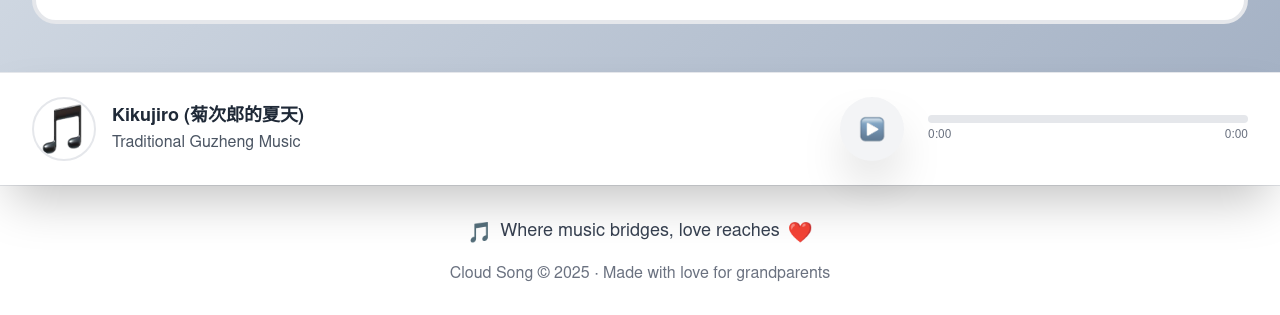
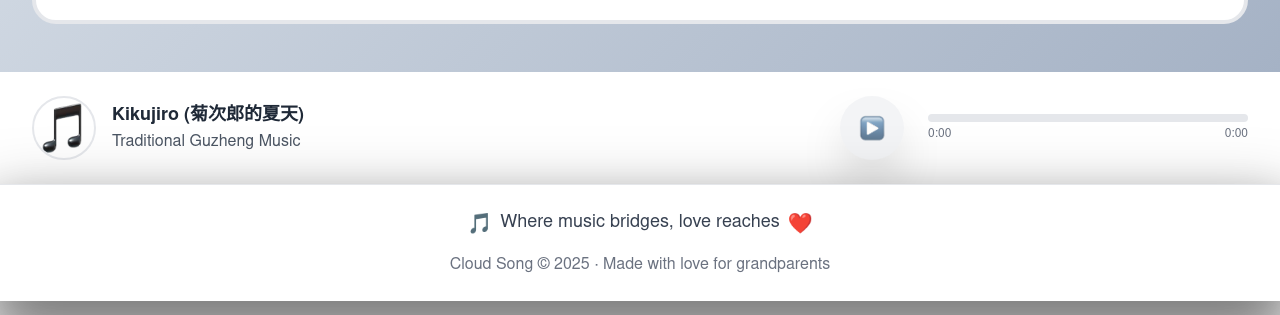
Before and after one commit to lannlan/cloudsong, a Vue app: page / in a window 1280 px wide. Shown: the part 2007-2322 px from the top of the page. Built offline with nearby package versions, Linux system fonts and the light colour scheme; no server answers.

Commit message:
adjust shadow

```diff
--- a/src/App.vue
+++ b/src/App.vue
@@ -1125,7 +1125,7 @@ const selectCityWithVideo = (cityName) => {
     </main>
 
     <!-- Music Player -->
-    <div class="bg-white/95 shadow-2xl border-t border-gray-200 px-8 py-6 backdrop-blur-sm">
+    <div class="bg-white/95 px-8 py-6 backdrop-blur-sm">
       <!-- Hidden audio element -->
       <audio ref="audio" preload="auto" loop>
         <source :src="`media/${currentTrack}`" type="audio/mpeg">
@@ -1176,7 +1176,7 @@ const selectCityWithVideo = (cityName) => {
     </div>
 
     <!-- Footer -->
-    <footer class="bg-white/90 border-t border-gray-200 px-28 py-8">
+    <footer class="bg-white/95 border-t border-gray-200 px-8 py-6 backdrop-blur-sm" style="box-shadow: 0 25px 50px 5px rgba(0, 0, 0, 0.25), 0 35px 70px 15px rgba(0, 0, 0, 0.35);">
       <div class="text-center">
         <div class="flex items-center justify-center mb-4">
           <span class="text-xl mr-2">🎵</span>
```
